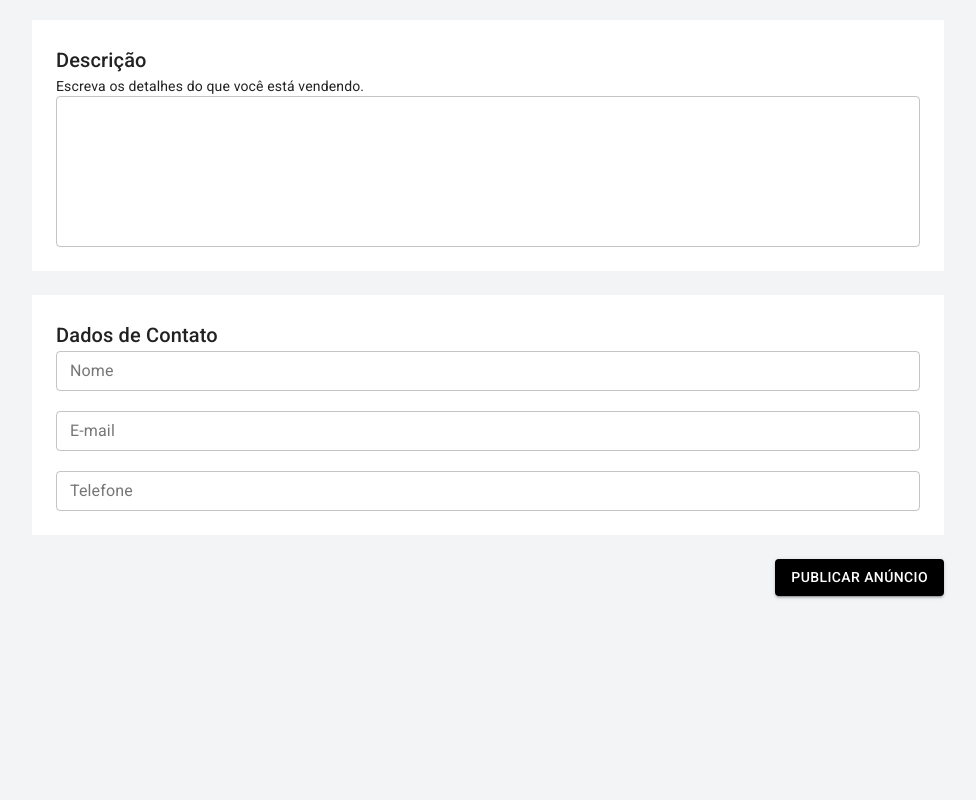
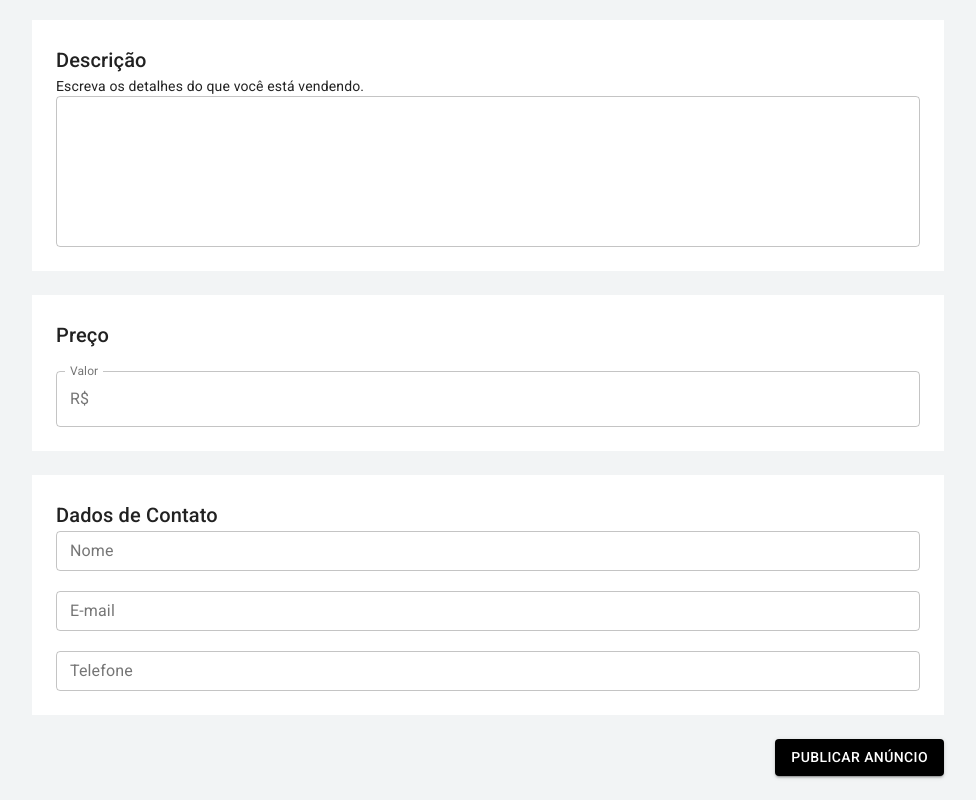
Before and after one commit to oscarvoit/e-commerce, a Next.js app: page /user/publish in a window 1280 px wide. Shown: the part 797-1597 px from the top of the page, without its empty margins (152-1128 px from the left). Before the commit the page ends 1417 px from the top, so only its background shows below. Built offline with nearby package versions, Linux system fonts and the light colour scheme.

Commit message:
adicionando box de preco

```diff
--- a/pages/user/publish.js
+++ b/pages/user/publish.js
@@ -6,7 +6,11 @@
   Select,
   TextField,
   Typography,
-  IconButton
+  IconButton,
+  FormControl,
+  InputLabel,
+  OutlinedInput,
+  InputAdornment,
 } from '@material-ui/core'
 
 import { useDropzone } from 'react-dropzone'
@@ -220,6 +224,23 @@
 
       <Container maxWidth="md" className={classes.boxContainer}>
         <Box className={classes.box}>
+          <Typography component="h6" variant="h6" color="textPrimary">
+            Preço
+          </Typography>
+          <br />
+          <FormControl fullWidth variant="outlined">
+            <InputLabel>Valor</InputLabel>
+            <OutlinedInput
+              onChange={() => {}}
+              startAdornment={<InputAdornment position="start">R$</InputAdornment>}
+              labelWidth={40}
+            />
+          </FormControl>
+        </Box>
+      </Container>
+
+      <Container maxWidth="md" className={classes.boxContainer}>
+        <Box className={classes.box}>
         <Typography component="h6" variant="h6" color="textPrimary">
           Dados de Contato
         </Typography>
```
